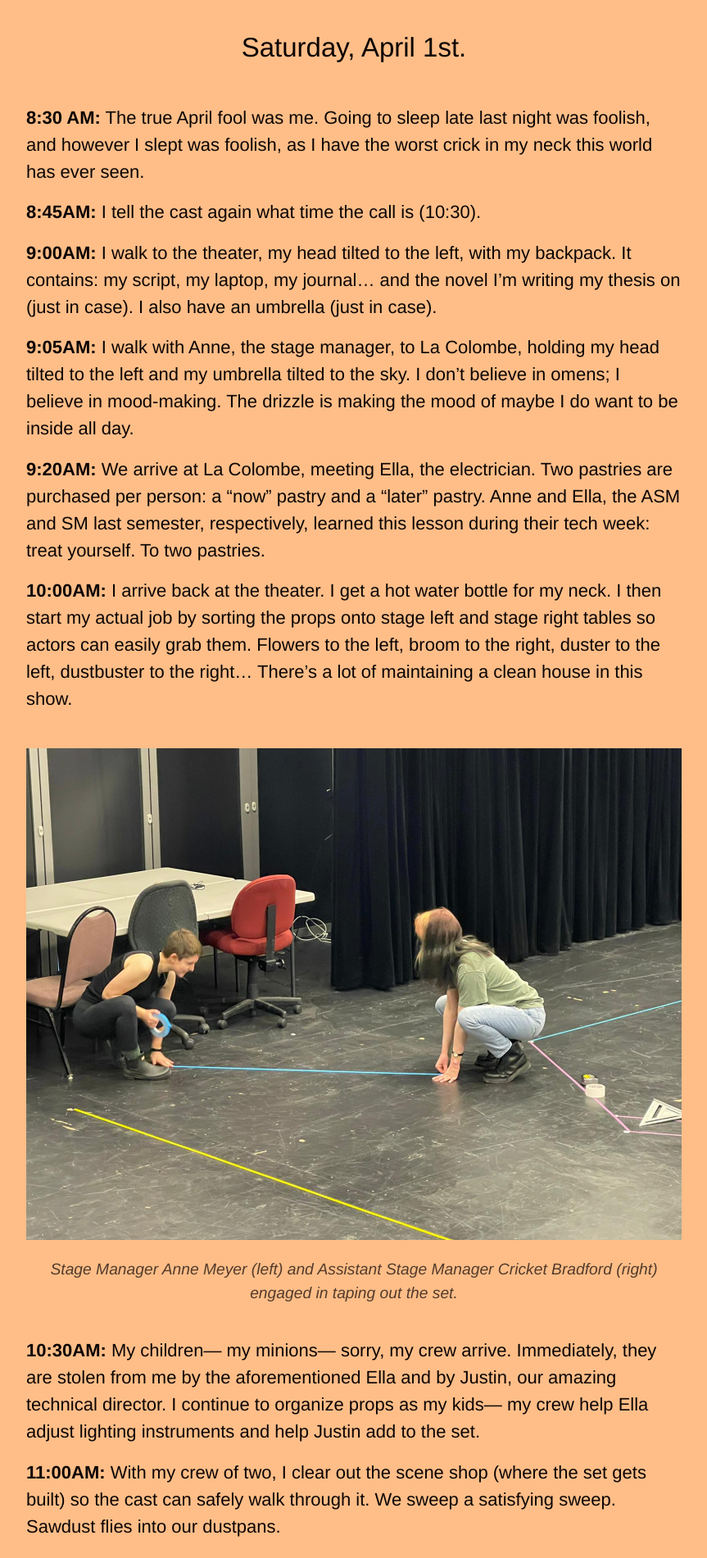
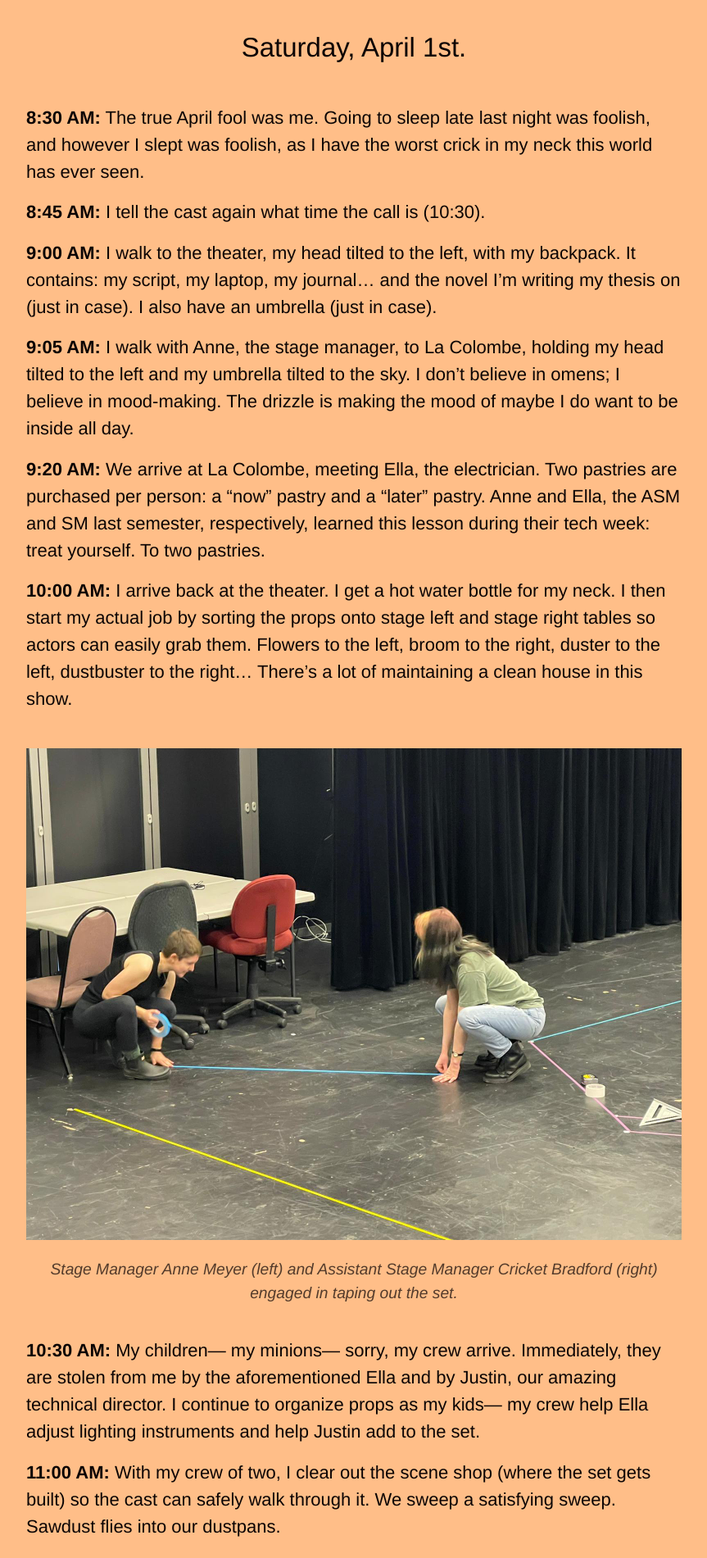
Before and after one commit to digbmc/media-medea, a Jekyll site: the page built from _posts/2023-04-01-stage-management.md, in a window 1280 px wide. Shown: the part 615-2516 px from the top of the page at 82% size, without its empty margins (208-1071 px from the left). Built offline with Jekyll 4.4.1, drawn with Linux system fonts in a browser that asks for light colours; some of the changed text lies outside the part shown.

Commit message:
Add spacing to am-pm times

```diff
--- a/_posts/2023-04-01-stage-management.md
+++ b/_posts/2023-04-01-stage-management.md
@@ -11,44 +11,44 @@
 ### Saturday, April 1st.
 **8:30 AM:** The true April fool was me. Going to sleep late last night was foolish, and however I slept was foolish, as I have the worst crick in my neck this world has ever seen.
 
-**8:45AM:** I tell the cast again what time the call is (10:30).
+**8:45 AM:** I tell the cast again what time the call is (10:30).
 
-**9:00AM:** I walk to the theater, my head tilted to the left, with my backpack. It contains: my script, my laptop, my journal… and the novel I’m writing my thesis on (just in case). I also have an umbrella (just in case).
+**9:00 AM:** I walk to the theater, my head tilted to the left, with my backpack. It contains: my script, my laptop, my journal… and the novel I’m writing my thesis on (just in case). I also have an umbrella (just in case).
 
-**9:05AM:** I walk with Anne, the stage manager, to La Colombe, holding my head tilted to the left and my umbrella tilted to the sky. I don’t believe in omens; I believe in mood-making. The drizzle is making the mood of maybe I do want to be inside all day.
+**9:05 AM:** I walk with Anne, the stage manager, to La Colombe, holding my head tilted to the left and my umbrella tilted to the sky. I don’t believe in omens; I believe in mood-making. The drizzle is making the mood of maybe I do want to be inside all day.
 
-**9:20AM:** We arrive at La Colombe, meeting Ella, the electrician. Two pastries are purchased per person: a “now” pastry and a “later” pastry. Anne and Ella, the ASM and SM last semester, respectively, learned this lesson during their tech week: treat yourself. To two pastries.
+**9:20 AM:** We arrive at La Colombe, meeting Ella, the electrician. Two pastries are purchased per person: a “now” pastry and a “later” pastry. Anne and Ella, the ASM and SM last semester, respectively, learned this lesson during their tech week: treat yourself. To two pastries.
 
-**10:00AM:** I arrive back at the theater. I get a hot water bottle for my neck. I then start my actual job by sorting the props onto stage left and stage right tables so actors can easily grab them. Flowers to the left, broom to the right, duster to the left, dustbuster to the right… There’s a lot of maintaining a clean house in this show.
+**10:00 AM:** I arrive back at the theater. I get a hot water bottle for my neck. I then start my actual job by sorting the props onto stage left and stage right tables so actors can easily grab them. Flowers to the left, broom to the right, duster to the left, dustbuster to the right… There’s a lot of maintaining a clean house in this show.
 
 <figure>
   <img src="{{ site.baseurl }}/assets/images/AnneCricket_Tape.jpg" alt="Image of two people in kneeling positions extending a line of tape accross the theater floor."/>
   <figcaption>Stage Manager Anne Meyer (left) and Assistant Stage Manager Cricket Bradford (right) engaged in taping out the set.</figcaption>
 </figure>
 
-**10:30AM:** My children— my minions— sorry, my crew arrive. Immediately, they are stolen from me by the aforementioned Ella and by Justin, our amazing technical director. I continue to organize props as my kids— my crew help Ella adjust lighting instruments and help Justin add to the set.
+**10:30 AM:** My children— my minions— sorry, my crew arrive. Immediately, they are stolen from me by the aforementioned Ella and by Justin, our amazing technical director. I continue to organize props as my kids— my crew help Ella adjust lighting instruments and help Justin add to the set.
 
-**11:00AM:** With my crew of two, I clear out the scene shop (where the set gets built) so the cast can safely walk through it. We sweep a satisfying sweep. Sawdust flies into our dustpans.
+**11:00 AM:** With my crew of two, I clear out the scene shop (where the set gets built) so the cast can safely walk through it. We sweep a satisfying sweep. Sawdust flies into our dustpans.
 
-**11:30AM:** I show my crew our props and inform them of a couple of probably important things. For example, we will need to charge the phones and wash the tea set. “Who wants to wash the tea set?” I ask. They look at each other, back at me, and shrug. They’re both fine with it. They don’t mind who does it. This does not make my job easier.
+**11:30 AM:** I show my crew our props and inform them of a couple of probably important things. For example, we will need to charge the phones and wash the tea set. “Who wants to wash the tea set?” I ask. They look at each other, back at me, and shrug. They’re both fine with it. They don’t mind who does it. This does not make my job easier.
 
-**12:00PM:** The cast comes into the space, which is of course newly outfitted with a set. They gasp and ooh and ahh (deservedly). Justin and Amy, who is our production manager, give the cast a talk: “Be careful. Watch where you step. Watch where you step and be careful.” Amy adds to this a general overview of what tech is. For the reader’s benefit, I will attempt to say briefly what she said so eloquently. Tech is a rehearsal for the designers and stage managers. We go through the play slowly, deciding on sounds and lighting looks, making sure the props are in the right place, and deciding when each light or sound cue will happen. Anne’s job, eventually, will be to call the show, meaning she says “GO” to make the actions happen; she is writing down every cue in her script. I am the deck manager, meaning I am in charge of my run crew, so I am watching out for things I need to do in the moment and things I’ll need to do in the future.
+**12:00 PM:** The cast comes into the space, which is of course newly outfitted with a set. They gasp and ooh and ahh (deservedly). Justin and Amy, who is our production manager, give the cast a talk: “Be careful. Watch where you step. Watch where you step and be careful.” Amy adds to this a general overview of what tech is. For the reader’s benefit, I will attempt to say briefly what she said so eloquently. Tech is a rehearsal for the designers and stage managers. We go through the play slowly, deciding on sounds and lighting looks, making sure the props are in the right place, and deciding when each light or sound cue will happen. Anne’s job, eventually, will be to call the show, meaning she says “GO” to make the actions happen; she is writing down every cue in her script. I am the deck manager, meaning I am in charge of my run crew, so I am watching out for things I need to do in the moment and things I’ll need to do in the future.
 
-**12:15PM:** Justin takes the cast on a small tour of the backstage area (“Be careful. Watch where you step. Watch where you step and be careful”). I take the cast to show them which dressing rooms they have been assigned to, and then I take them to the props to show them what’s what. “Here is the box that contains the urn that contains the ashes” and the like.
+**12:15 PM:** Justin takes the cast on a small tour of the backstage area (“Be careful. Watch where you step. Watch where you step and be careful”). I take the cast to show them which dressing rooms they have been assigned to, and then I take them to the props to show them what’s what. “Here is the box that contains the urn that contains the ashes” and the like.
 
-**12:30PM:** We begin a run of the show. Starting from the top, we cue. I start to make a list (one of many to come). This list is a checklist of which props are pre-set on which sides. I then start to make another list. This is a list of pre-show, mid-show, and post-show tasks. I start to color-code the list, for this is stage management’s main skill.
+**12:30 PM:** We begin a run of the show. Starting from the top, we cue. I start to make a list (one of many to come). This list is a checklist of which props are pre-set on which sides. I then start to make another list. This is a list of pre-show, mid-show, and post-show tasks. I start to color-code the list, for this is stage management’s main skill.
 
-**12:30PM-5:00PM:** We keep going through the show. I hand people props. And I say: “Please put your props back.” And I say: “Where would the flowers be convenient for you?” And I say: “What’s that you just put down?”
+**12:30 PM-5:00 PM:** We keep going through the show. I hand people props. And I say: “Please put your props back.” And I say: “Where would the flowers be convenient for you?” And I say: “What’s that you just put down?”
 
-**2:00PM:** In the midst of this, I eat the “later” pastry. It is a chocolate croissant, and it is perfect.
+**2:00 PM:** In the midst of this, I eat the “later” pastry. It is a chocolate croissant, and it is perfect.
 
-**3:00PM:** While the actors are on hold, standing so a lighting cue can be programmed, I take out the novel I’m writing my thesis on. I edit the first two pages of my thesis and am immediately needed elsewhere.
+**3:00 PM:** While the actors are on hold, standing so a lighting cue can be programmed, I take out the novel I’m writing my thesis on. I edit the first two pages of my thesis and am immediately needed elsewhere.
 
-**5:00PM-6:30PM:** I get takeout from the dining hall and hide from society in my room. The next day, Sunday, I’ll get delivery from Tiffin with Anne and Ella so we could sit around and chat in the theater lobby about the theater and our Indian food. But on this day, I turtle.
+**5:00 PM-6:30 PM:** I get takeout from the dining hall and hide from society in my room. The next day, Sunday, I’ll get delivery from Tiffin with Anne and Ella so we could sit around and chat in the theater lobby about the theater and our Indian food. But on this day, I turtle.
 
-**6:30PM:** I show up again at the theater, barely on time. I get my crew to sweep and mop the stage with me. Then, we… continue going through the show. I stay on book, meaning I read actors their lines if they forget what they’re saying. I keep looking at the plants and suitcases and dusters and grocery bags as Anne, the whiz kid rocket surgeon, works hard hard hard.
+**6:30 PM:** I show up again at the theater, barely on time. I get my crew to sweep and mop the stage with me. Then, we… continue going through the show. I stay on book, meaning I read actors their lines if they forget what they’re saying. I keep looking at the plants and suitcases and dusters and grocery bags as Anne, the whiz kid rocket surgeon, works hard hard hard.
 
-**10:00PM:** I say goodbye to the actors. I run through my post-show checklist (Turn off blue lights. Refrigerate lipstick. Charge dustbusters. Etc.). I say goodbye to my crew. I listen to the director’s notes and email the props person updates (The bottles should have no labels. The vases should be smaller. Etc.). I go back to my dorm room. I set my alarm for 8:15AM. And I go to sleep.
+**10:00 PM:** I say goodbye to the actors. I run through my post-show checklist (Turn off blue lights. Refrigerate lipstick. Charge dustbusters. Etc.). I say goodbye to my crew. I listen to the director’s notes and email the props person updates (The bottles should have no labels. The vases should be smaller. Etc.). I go back to my dorm room. I set my alarm for 8:15AM. And I go to sleep.
 
 <figure>
   <img src="{{ site.baseurl }}/assets/images/CricketAnne_Couch.jpg" alt="Image of two people smiling and sitting on a couch on a theater set."/>
```
